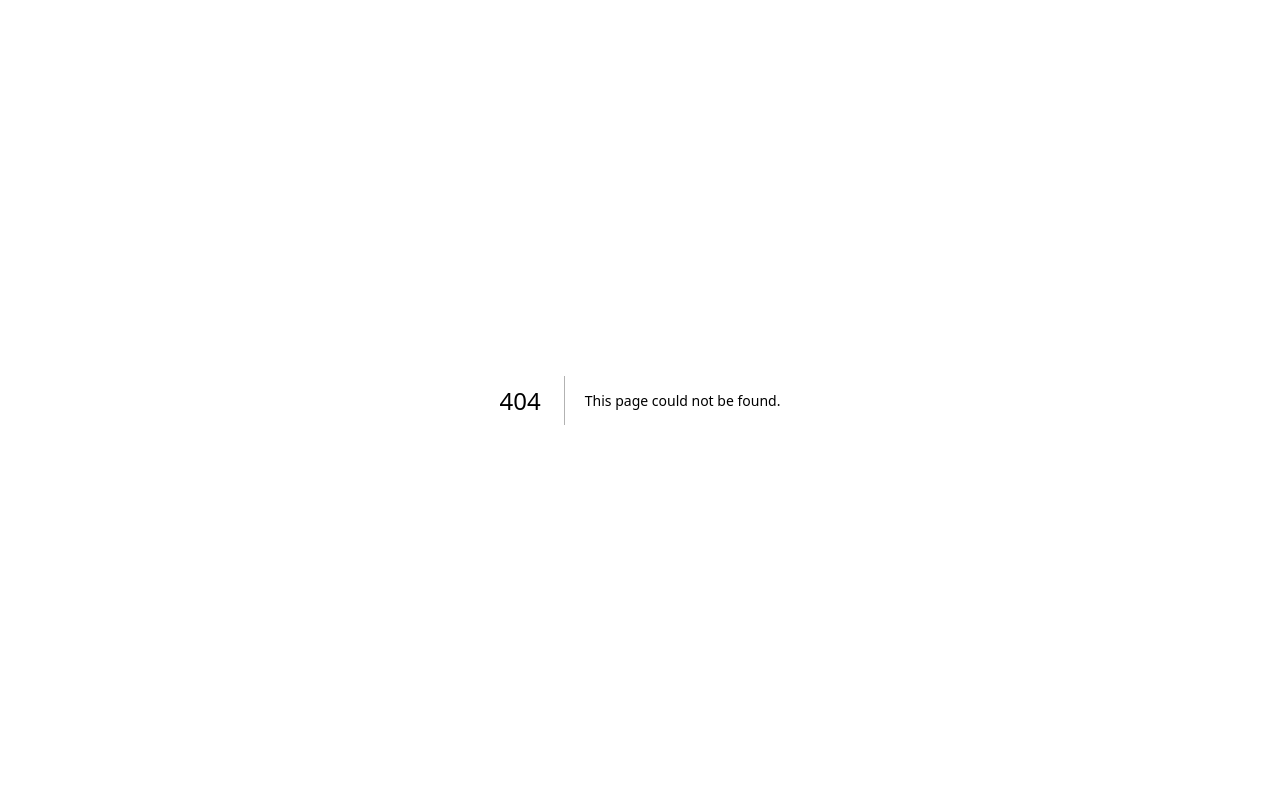
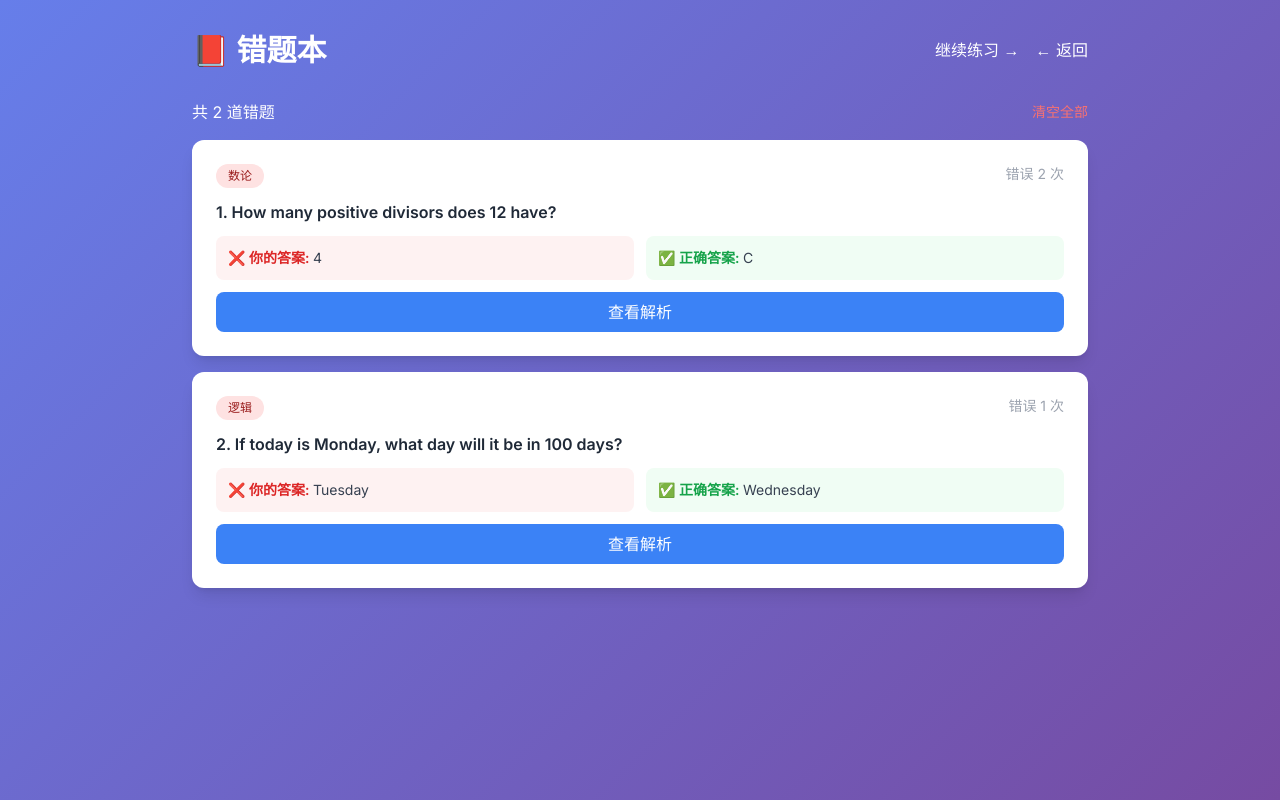
Before and after one commit to ocean-Go/amc8-prep, a Next.js app in the folder amc8-prep/: page /wrong-answers in a window 1280 px wide. Before the commit this address had no page. Built offline with nearby package versions, Linux system fonts and the light colour scheme.

Commit message:
v1.2: 添加错题本页面

```diff
--- a/amc8-prep/app/dashboard/page.tsx
+++ b/amc8-prep/app/dashboard/page.tsx
@@ -5,7 +5,7 @@ export default function Dashboard() {
     <main className="min-h-screen p-8">
       <div className="max-w-6xl mx-auto">
         <div className="flex justify-between items-center mb-8">
-          <h1 className="text-3xl font-bold text-white">学习面板</h1>
+          <h1 className="text-3xl font-bold text-white">📊 学习面板</h1>
           <Link href="/" className="text-white hover:underline">
             ← 返回首页
           </Link>
@@ -25,7 +25,7 @@ export default function Dashboard() {
           </div>
           <div className="card">
             <h3 className="text-lg font-semibold text-gray-700 mb-2">📝 错题数</h3>
-            <p className="text-4xl font-bold text-red-600">23</p>
+            <p className="text-4xl font-bold text-red-600">2</p>
             <p className="text-gray-500 text-sm">需要复习</p>
           </div>
         </div>
@@ -68,7 +68,7 @@ export default function Dashboard() {
               <span className="text-gray-500 text-sm">昨天 15:20</span>
             </div>
             <div className="flex justify-between items-center py-2">
-              <span>新增错题 3 道</span>
+              <span>新增错题 2 道</span>
               <span className="text-gray-500 text-sm">昨天 15:15</span>
             </div>
           </div>
--- /dev/null
+++ b/amc8-prep/app/wrong-answers/page.tsx
@@ -0,0 +1,134 @@
+"use client";
+
+import { useState, useEffect } from "react";
+import Link from "next/link";
+
+interface WrongAnswer {
+  id: string;
+  questionId: string;
+  question: string;
+  userAnswer: string;
+  correctAnswer: string;
+  topic: string;
+  timesWrong: number;
+}
+
+export default function WrongAnswersPage() {
+  const [wrongAnswers, setWrongAnswers] = useState<WrongAnswer[]>([]);
+
+  useEffect(() => {
+    // Load from localStorage
+    const saved = localStorage.getItem("amc8_wrong_answers");
+    if (saved) {
+      setWrongAnswers(JSON.parse(saved));
+    } else {
+      // Demo data
+      const demo: WrongAnswer[] = [
+        {
+          id: "1",
+          questionId: "2024-amc8-1",
+          question: "How many positive divisors does 12 have?",
+          userAnswer: "4",
+          correctAnswer: "C",
+          topic: "数论",
+          timesWrong: 2,
+        },
+        {
+          id: "2",
+          questionId: "2023-amc8-2",
+          question: "If today is Monday, what day will it be in 100 days?",
+          userAnswer: "Tuesday",
+          correctAnswer: "Wednesday",
+          topic: "逻辑",
+          timesWrong: 1,
+        },
+      ];
+      setWrongAnswers(demo);
+      localStorage.setItem("amc8_wrong_answers", JSON.stringify(demo));
+    }
+  }, []);
+
+  const clearAll = () => {
+    if (confirm("确定清空所有错题吗？")) {
+      setWrongAnswers([]);
+      localStorage.removeItem("amc8_wrong_answers");
+    }
+  };
+
+  return (
+    <main className="min-h-screen p-4 sm:p-8">
+      <div className="max-w-4xl mx-auto">
+        <div className="flex justify-between items-center mb-8">
+          <h1 className="text-2xl sm:text-3xl font-bold text-white">📕 错题本</h1>
+          <div className="flex gap-4">
+            <Link href="/practice" className="text-white hover:underline">
+              继续练习 →
+            </Link>
+            <Link href="/dashboard" className="text-white hover:underline">
+              ← 返回
+            </Link>
+          </div>
+        </div>
+
+        {wrongAnswers.length === 0 ? (
+          <div className="card text-center py-12">
+            <div className="text-6xl mb-4">🎉</div>
+            <h2 className="text-xl font-semibold text-gray-800">太棒了！</h2>
+            <p className="text-gray-600 mt-2">目前没有错题，继续保持！</p>
+            <Link href="/practice" className="btn-primary mt-6 inline-block">
+              去练习
+            </Link>
+          </div>
+        ) : (
+          <>
+            <div className="flex justify-between items-center mb-4">
+              <span className="text-white">
+                共 {wrongAnswers.length} 道错题
+              </span>
+              <button
+                onClick={clearAll}
+                className="text-red-400 hover:text-red-300 text-sm"
+              >
+                清空全部
+              </button>
+            </div>
+
+            <div className="space-y-4">
+              {wrongAnswers.map((item, index) => (
+                <div key={item.id} className="card">
+                  <div className="flex justify-between items-start mb-3">
+                    <span className="bg-red-100 text-red-800 px-3 py-1 rounded-full text-xs">
+                      {item.topic}
+                    </span>
+                    <span className="text-gray-400 text-sm">
+                      错误 {item.timesWrong} 次
+                    </span>
+                  </div>
+
+                  <h3 className="font-semibold text-gray-800 mb-3">
+                    {index + 1}. {item.question}
+                  </h3>
+
+                  <div className="grid md:grid-cols-2 gap-3 text-sm">
+                    <div className="bg-red-50 p-3 rounded-lg">
+                      <span className="text-red-600 font-semibold">❌ 你的答案: </span>
+                      <span className="text-gray-700">{item.userAnswer}</span>
+                    </div>
+                    <div className="bg-green-50 p-3 rounded-lg">
+                      <span className="text-green-600 font-semibold">✅ 正确答案: </span>
+                      <span className="text-gray-700">{item.correctAnswer}</span>
+                    </div>
+                  </div>
+
+                  <button className="mt-3 w-full py-2 bg-blue-500 text-white rounded-lg hover:bg-blue-600 transition">
+                    查看解析
+                  </button>
+                </div>
+              ))}
+            </div>
+          </>
+        )}
+      </div>
+    </main>
+  );
+}
```
